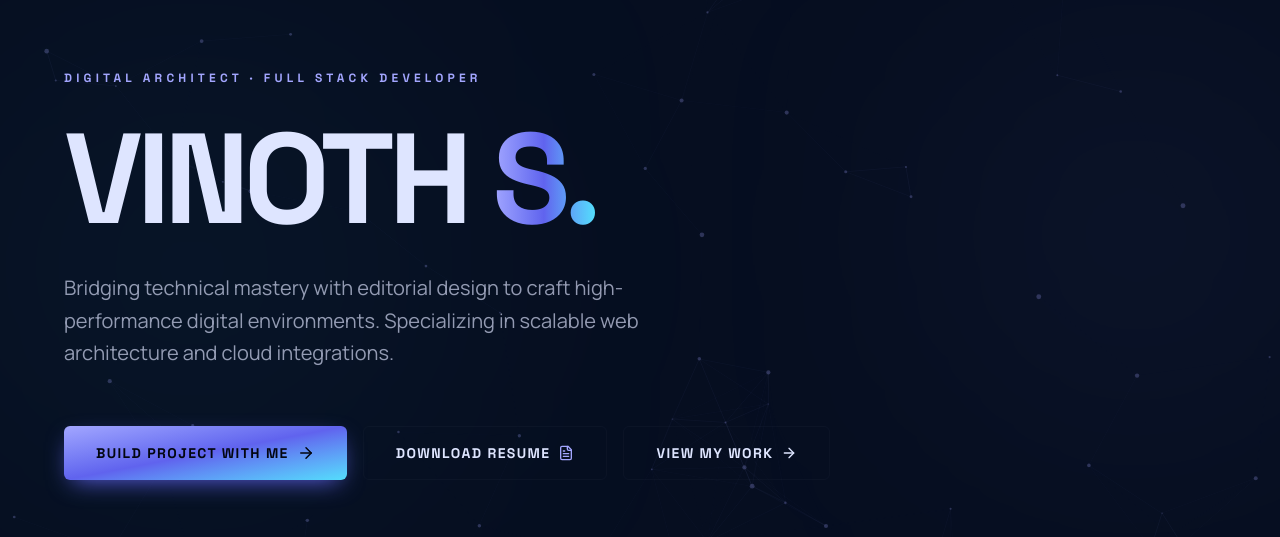
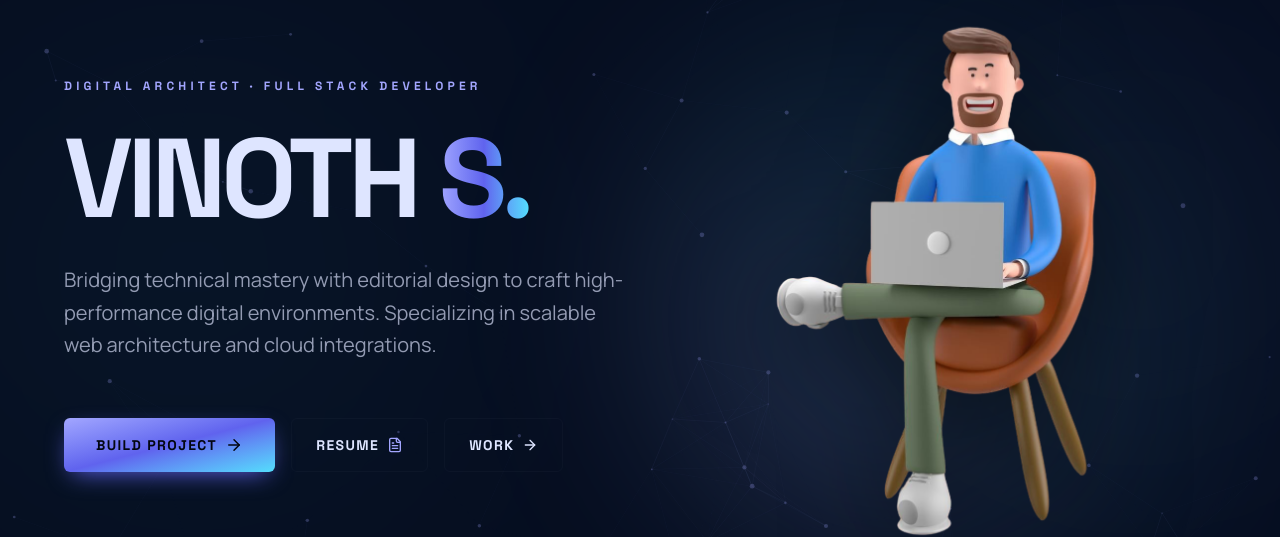
Before and after one commit to Vinoth82003/portfolio-v1, a Next.js app: page / in a window 1280 px wide. Shown: the part 173-710 px from the top of the page. Built offline with nearby package versions, Linux system fonts and the light colour scheme; no server answers; the database is empty.

Commit message:
Added hero image

```diff
--- a/components/HomeClient.tsx
+++ b/components/HomeClient.tsx
@@ -49,11 +49,12 @@ export default function HomeClient({
           <div className="absolute top-1/4 right-0 w-72 h-72 bg-primary/10 blur-[140px] rounded-full -z-10" />
           <div className="absolute bottom-1/4 left-0 w-96 h-96 bg-secondary/8 blur-[160px] rounded-full -z-10" />
 
-          <motion.div variants={stagger} initial="hidden" animate="visible" className="space-y-8 max-w-4xl">
+          <div className="flex flex-col lg:flex-row items-center justify-between gap-12 lg:gap-8 w-full mt-10 md:mt-0">
+            <motion.div variants={stagger} initial="hidden" animate="visible" className="space-y-8 max-w-3xl flex-1 z-10 w-full">
               <motion.p variants={fadeUp} custom={0} className="font-display text-primary uppercase tracking-[0.35em] text-xs font-bold">
                 Digital Architect · Full Stack Developer
               </motion.p>
-            <motion.h1 variants={fadeUp} custom={1} className="font-display text-5xl md:text-7xl lg:text-[8rem] font-black leading-[0.95] tracking-tighter">
+              <motion.h1 variants={fadeUp} custom={1} className="font-display text-5xl md:text-7xl lg:text-[7rem] font-black leading-[0.95] tracking-tighter">
                 VINOTH <span className="text-transparent bg-clip-text bg-gradient-to-r from-primary via-primary-dim to-secondary">S.</span>
               </motion.h1>
               <motion.p variants={fadeUp} custom={2} className="max-w-2xl text-lg md:text-xl text-foreground/65 leading-relaxed font-body">
@@ -61,15 +62,35 @@ export default function HomeClient({
               </motion.p>
 
               <motion.div variants={fadeUp} custom={3} className="flex flex-wrap gap-4 pt-6">
-              <BuildCTA text="Build Project With Me" href="/contact" />
-              <a href="/Vinoth_S_FullStack_Resume.pdf" target="_blank" rel="noopener noreferrer" className="border border-outline/30 px-8 py-4 rounded-md font-display font-bold uppercase tracking-widest text-sm hover:bg-surface-high hover:border-outline/60 transition-all flex items-center gap-2 group">
-                Download Resume <FileText size={16} className="text-primary" />
+                <BuildCTA text="Build Project" href="/contact" />
+                <a href="/Vinoth_S_FullStack_Resume.pdf" target="_blank" rel="noopener noreferrer" className="border border-outline/30 px-6 py-4 rounded-md font-display font-bold uppercase tracking-widest text-sm hover:bg-surface-high hover:border-outline/60 transition-all flex items-center gap-2 group">
+                  Resume <FileText size={16} className="text-primary" />
                 </a>
-              <Link href="/projects" className="border border-outline/30 px-8 py-4 rounded-md font-display font-bold uppercase tracking-widest text-sm hover:bg-surface-high hover:border-outline/60 transition-all flex items-center gap-2 group">
-                View My Work <ArrowRight size={16} className="group-hover:translate-x-1 transition-transform" />
+                <Link href="/projects" className="border border-outline/30 px-6 py-4 rounded-md font-display font-bold uppercase tracking-widest text-sm hover:bg-surface-high hover:border-outline/60 transition-all flex items-center gap-2 group">
+                  Work <ArrowRight size={16} className="group-hover:translate-x-1 transition-transform" />
                 </Link>
               </motion.div>
             </motion.div>
+
+            <motion.div
+              initial={{ opacity: 0, scale: 0.8, x: 50 }}
+              animate={{ opacity: 1, scale: 1, x: 0 }}
+              transition={{ duration: 0.8, delay: 0.2, ease: [0.22, 1, 0.36, 1] }}
+              className="flex-1 relative w-full min-h-[300px] md:min-h-[400px] max-w-[400px] lg:max-w-[550px] mt-8 lg:mt-0"
+            >
+              <div className="relative w-full aspect-square">
+                <div className="absolute inset-0 bg-gradient-to-tr from-primary/30 via-secondary/10 to-transparent rounded-full blur-[100px] -z-10" />
+                <Image
+                  src="/images/hero-image.png"
+                  alt="Vinoth S 3D Avatar"
+                  fill
+                  sizes="(max-width: 768px) 100vw, 50vw"
+                  className="object-contain drop-shadow-[0_20px_50px_rgba(0,0,0,0.5)] dark:drop-shadow-[0_40px_80px_rgba(255,255,255,0.05)]"
+                  priority
+                />
+              </div>
+            </motion.div>
+          </div>
 
           <motion.div initial={{ opacity: 0 }} animate={{ opacity: 1 }} transition={{ delay: 1.5 }} className="absolute bottom-10 left-1/2 -translate-x-1/2 flex flex-col items-center gap-2 text-foreground/30">
             <span className="font-display text-[10px] uppercase tracking-widest">Scroll</span>
```
Also changed, not shown: public/images/hero-image.png (added). Lines whose indentation alone changed are shown as unchanged.
